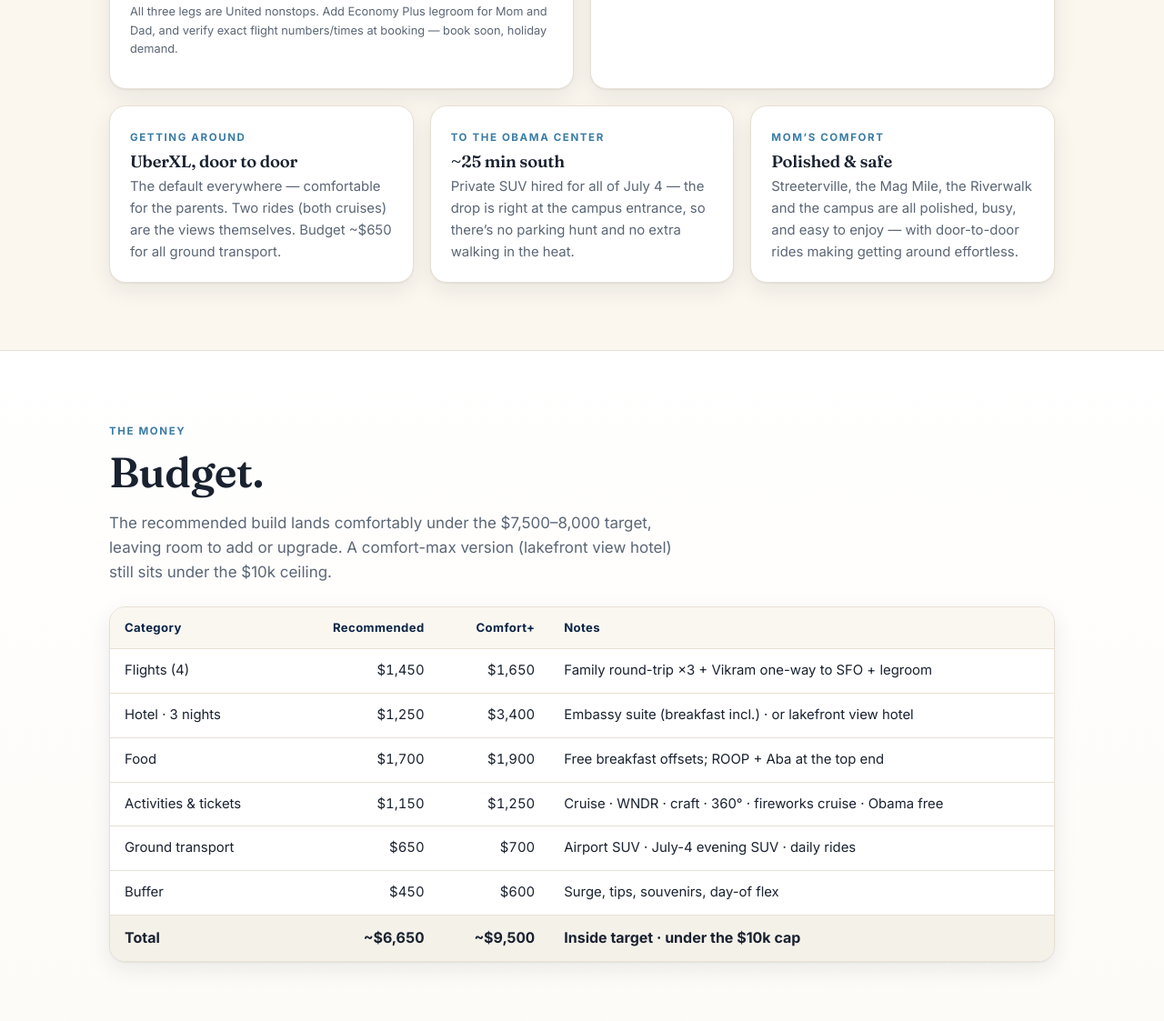
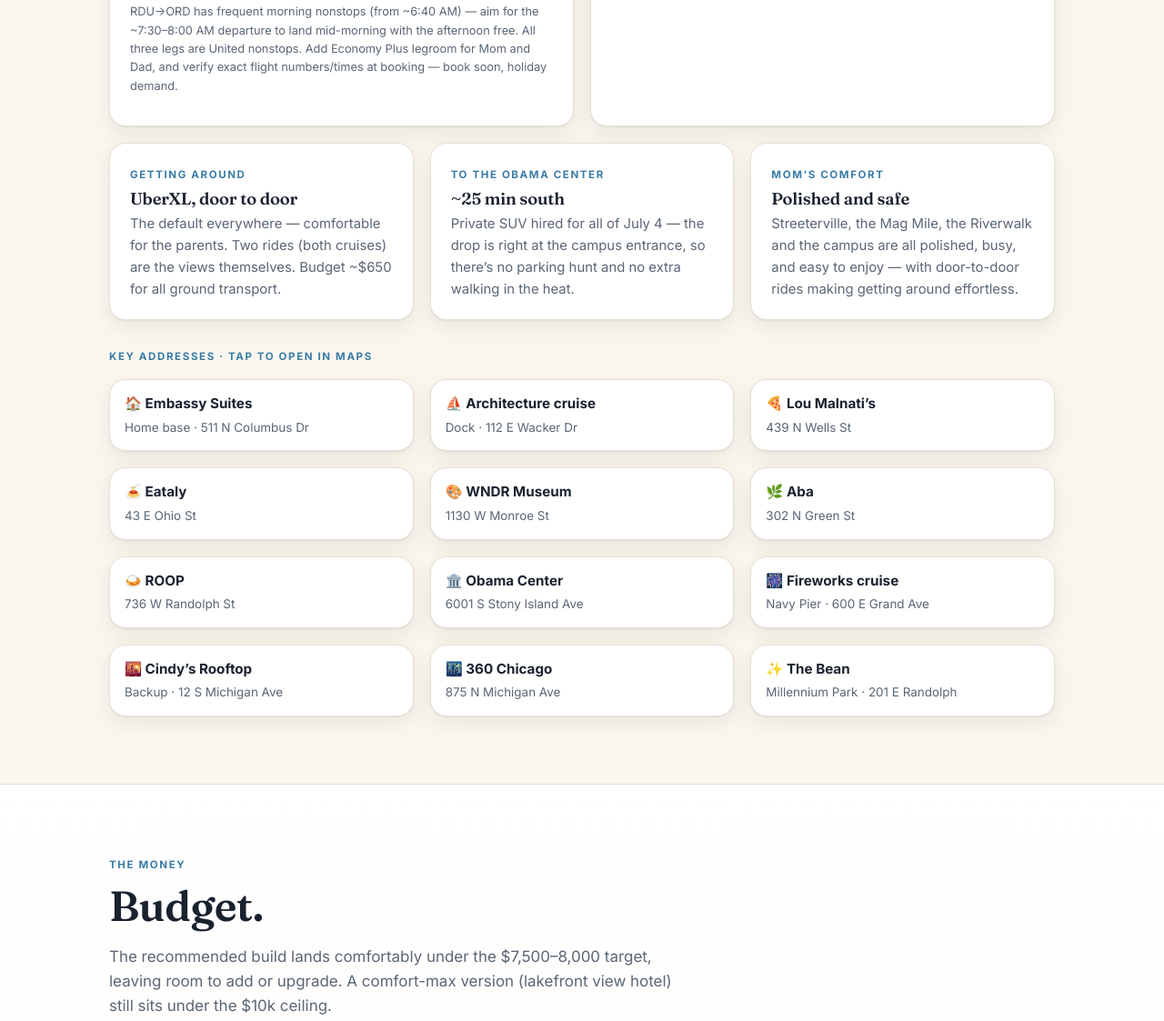
Before and after one commit to Vikram2Agrawal/chicago-trip-2026-59f0ad, a plain HTML site: page index.html in a window 1280 px wide. Shown: the part 7308-8431 px from the top of the page at 91% size. Drawn offline with Linux system fonts and the light colour scheme.

Commit message:
Add key-addresses map links, morning-flight guidance, downloadable full-plan PDF

```diff
--- a/index.html
+++ b/index.html
@@ -92,6 +92,9 @@
 .g2{grid-template-columns:repeat(2,1fr)}
 .card{background:var(--paper);border:1px solid var(--line);border-radius:var(--r);box-shadow:var(--shadow);overflow:hidden}
 .card .pad{padding:20px 22px}
+.addrgrid a{text-decoration:none;color:var(--ink);display:block}
+.addrgrid a:hover{border-color:var(--blue)}
+.addrgrid b{font-size:.95rem}
 .wow{display:flex;gap:14px;align-items:flex-start;background:var(--paper);border:1px solid var(--line);border-radius:var(--r);padding:18px 20px;box-shadow:var(--shadow)}
 .wow .n{flex:0 0 auto;width:38px;height:38px;border-radius:11px;display:grid;place-items:center;background:var(--navy);color:#fff;font-family:Fraunces;font-weight:600;font-size:1.05rem}
 .wow h4{font-size:1.08rem;margin-bottom:2px}
@@ -619,7 +622,7 @@
           <tr><td><b>Sun Jul 5 · family</b></td><td>ORD → RDU <b>nonstop</b>, ~2:13 PM (Terminal 1)</td></tr>
           <tr><td><b>Sun Jul 5 · Vikram</b></td><td>ORD → SFO <b>nonstop</b>, ~3:26 PM (Terminal 1)</td></tr>
         </tbody></table>
-        <p class="pin" style="margin-top:10px">All three legs are United nonstops. Add Economy Plus legroom for Mom and Dad, and verify exact flight numbers/times at booking — book soon, holiday demand.</p>
+        <p class="pin" style="margin-top:10px">RDU→ORD has frequent morning nonstops (from ~6:40 AM) — aim for the ~7:30–8:00 AM departure to land mid-morning with the afternoon free. All three legs are United nonstops. Add Economy Plus legroom for Mom and Dad, and verify exact flight numbers/times at booking — book soon, holiday demand.</p>
       </div></div>
       <div class="card"><div class="pad">
         <span class="eyebrow">Hotel · Streeterville</span>
@@ -632,7 +635,25 @@
     <div class="grid g3" style="margin-top:18px">
       <div class="card"><div class="pad"><span class="eyebrow">Getting around</span><h3 style="font-size:1.15rem;margin:.3em 0">UberXL, door to door</h3><p style="color:var(--muted);font-size:.93rem;margin:0">The default everywhere — comfortable for the parents. Two rides (both cruises) are the views themselves. Budget ~$650 for all ground transport.</p></div></div>
       <div class="card"><div class="pad"><span class="eyebrow">To the Obama Center</span><h3 style="font-size:1.15rem;margin:.3em 0">~25 min south</h3><p style="color:var(--muted);font-size:.93rem;margin:0">Private SUV hired for all of July 4 — the drop is right at the campus entrance, so there’s no parking hunt and no extra walking in the heat.</p></div></div>
-      <div class="card"><div class="pad"><span class="eyebrow">Mom’s comfort</span><h3 style="font-size:1.15rem;margin:.3em 0">Polished & safe</h3><p style="color:var(--muted);font-size:.93rem;margin:0">Streeterville, the Mag Mile, the Riverwalk and the campus are all polished, busy, and easy to enjoy — with door-to-door rides making getting around effortless.</p></div></div>
+      <div class="card"><div class="pad"><span class="eyebrow">Mom’s comfort</span><h3 style="font-size:1.15rem;margin:.3em 0">Polished and safe</h3><p style="color:var(--muted);font-size:.93rem;margin:0">Streeterville, the Mag Mile, the Riverwalk and the campus are all polished, busy, and easy to enjoy — with door-to-door rides making getting around effortless.</p></div></div>
+    </div>
+
+    <div style="margin-top:26px">
+      <span class="eyebrow">Key addresses · tap to open in Maps</span>
+      <div class="addrgrid grid g3" style="margin-top:14px">
+        <a class="card" href="https://www.google.com/maps/search/?api=1&amp;query=511+N+Columbus+Dr+Chicago+IL" target="_blank" rel="noopener"><div class="pad" style="padding:13px 16px"><b>🏠 Embassy Suites</b><br><span style="color:var(--muted);font-size:.84rem">Home base · 511 N Columbus Dr</span></div></a>
+        <a class="card" href="https://www.google.com/maps/search/?api=1&amp;query=112+E+Wacker+Dr+Chicago+IL" target="_blank" rel="noopener"><div class="pad" style="padding:13px 16px"><b>⛵ Architecture cruise</b><br><span style="color:var(--muted);font-size:.84rem">Dock · 112 E Wacker Dr</span></div></a>
+        <a class="card" href="https://www.google.com/maps/search/?api=1&amp;query=Lou+Malnatis+439+N+Wells+St+Chicago" target="_blank" rel="noopener"><div class="pad" style="padding:13px 16px"><b>🍕 Lou Malnati’s</b><br><span style="color:var(--muted);font-size:.84rem">439 N Wells St</span></div></a>
+        <a class="card" href="https://www.google.com/maps/search/?api=1&amp;query=Eataly+43+E+Ohio+St+Chicago" target="_blank" rel="noopener"><div class="pad" style="padding:13px 16px"><b>🍝 Eataly</b><br><span style="color:var(--muted);font-size:.84rem">43 E Ohio St</span></div></a>
+        <a class="card" href="https://www.google.com/maps/search/?api=1&amp;query=WNDR+Museum+1130+W+Monroe+Chicago" target="_blank" rel="noopener"><div class="pad" style="padding:13px 16px"><b>🎨 WNDR Museum</b><br><span style="color:var(--muted);font-size:.84rem">1130 W Monroe St</span></div></a>
+        <a class="card" href="https://www.google.com/maps/search/?api=1&amp;query=Aba+302+N+Green+St+Chicago" target="_blank" rel="noopener"><div class="pad" style="padding:13px 16px"><b>🌿 Aba</b><br><span style="color:var(--muted);font-size:.84rem">302 N Green St</span></div></a>
+        <a class="card" href="https://www.google.com/maps/search/?api=1&amp;query=ROOP+736+W+Randolph+Chicago" target="_blank" rel="noopener"><div class="pad" style="padding:13px 16px"><b>🍛 ROOP</b><br><span style="color:var(--muted);font-size:.84rem">736 W Randolph St</span></div></a>
+        <a class="card" href="https://www.google.com/maps/search/?api=1&amp;query=Obama+Presidential+Center+Chicago" target="_blank" rel="noopener"><div class="pad" style="padding:13px 16px"><b>🏛️ Obama Center</b><br><span style="color:var(--muted);font-size:.84rem">6001 S Stony Island Ave</span></div></a>
+        <a class="card" href="https://www.google.com/maps/search/?api=1&amp;query=Spirit+of+Chicago+600+E+Grand+Ave+Chicago" target="_blank" rel="noopener"><div class="pad" style="padding:13px 16px"><b>🎆 Fireworks cruise</b><br><span style="color:var(--muted);font-size:.84rem">Navy Pier · 600 E Grand Ave</span></div></a>
+        <a class="card" href="https://www.google.com/maps/search/?api=1&amp;query=Cindys+Rooftop+12+S+Michigan+Chicago" target="_blank" rel="noopener"><div class="pad" style="padding:13px 16px"><b>🌇 Cindy’s Rooftop</b><br><span style="color:var(--muted);font-size:.84rem">Backup · 12 S Michigan Ave</span></div></a>
+        <a class="card" href="https://www.google.com/maps/search/?api=1&amp;query=360+Chicago+875+N+Michigan+Chicago" target="_blank" rel="noopener"><div class="pad" style="padding:13px 16px"><b>🌃 360 Chicago</b><br><span style="color:var(--muted);font-size:.84rem">875 N Michigan Ave</span></div></a>
+        <a class="card" href="https://www.google.com/maps/search/?api=1&amp;query=Cloud+Gate+Millennium+Park+Chicago" target="_blank" rel="noopener"><div class="pad" style="padding:13px 16px"><b>✨ The Bean</b><br><span style="color:var(--muted);font-size:.84rem">Millennium Park · 201 E Randolph</span></div></a>
+      </div>
     </div>
   </div>
 </section>
@@ -679,7 +700,7 @@
       <label class="check"><input type="checkbox" data-k="c10"><div class="ct"><h4>🚗 Pre-book airport SUV + July-4 evening car <span class="urg ok">Anytime</span></h4><p>Arrival pickup at O’Hare, and the hired car for the whole Fourth.</p></div></label>
       <label class="check"><input type="checkbox" data-k="c11"><div class="ct"><h4>🌦️ Re-check weather.com Jun 28–Jul 1 <span class="urg ok">Closer in</span></h4><p>If Friday turns clear and another day turns wet, swap the cruise day. A day-of-booking flag, not a now-decision.</p></div></label>
     </div>
-    <div class="btnrow"><button class="btn ghost" onclick="window.print()">🖨️ Print / save as PDF</button></div>
+    <div class="btnrow"><a class="btn" href="assets/pdf/chicago-plan.pdf" target="_blank" rel="noopener">⬇️ Download the full plan (PDF)</a><button class="btn ghost" onclick="window.print()">🖨️ Print this page</button></div>
   </div>
 </section>
 
```
Also changed, not shown: 1 other file.
